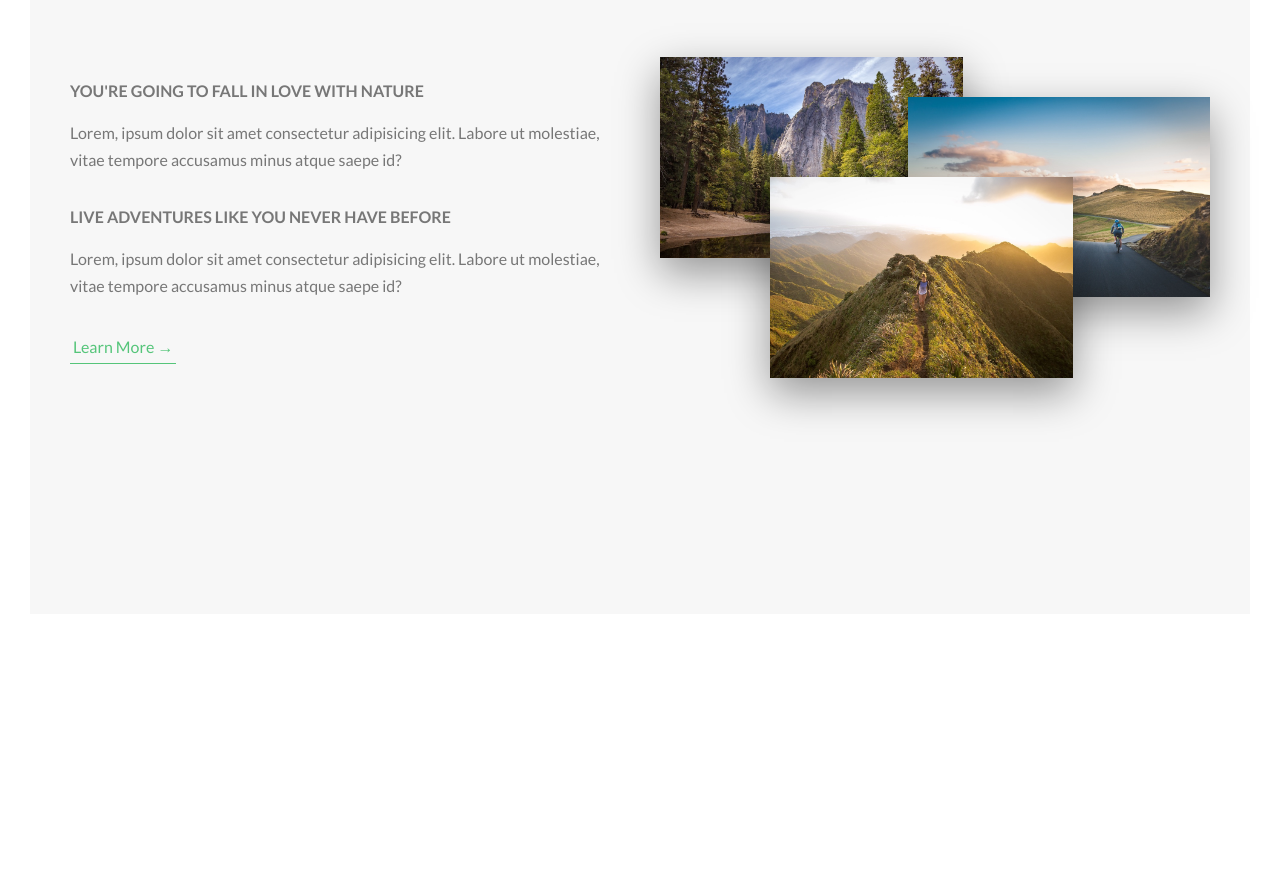
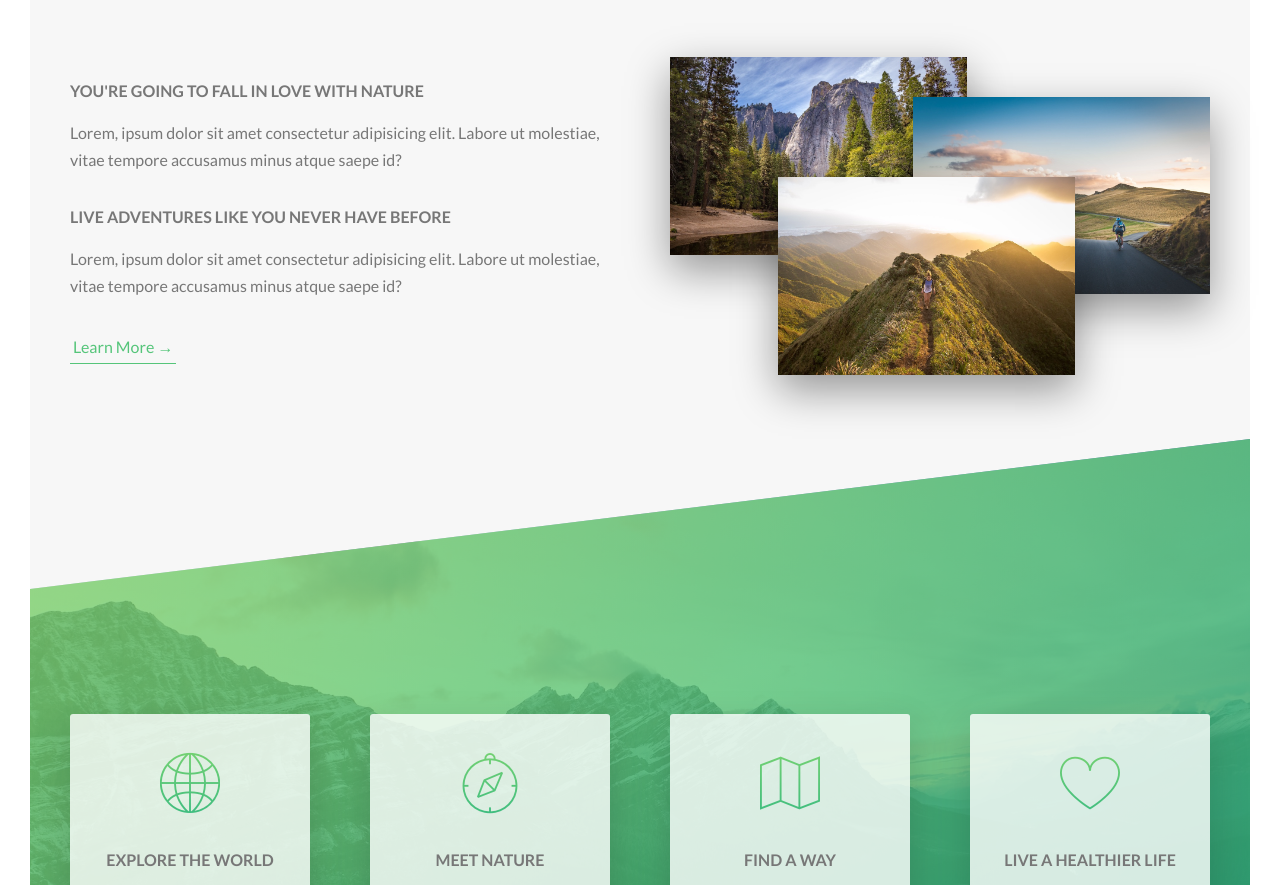
Before and after one commit to TomAlus/natorius, a website: page index.html in a window 1280 px wide. Shown: the part 943-1828 px from the top of the page. Before the commit the page ends 1587 px from the top, so only its background shows below. Drawn offline with Linux system fonts and the light colour scheme.

Commit message:
Build the features section

```diff
--- /dev/null
+++ b/css/icon-font.css
@@ -0,0 +1,445 @@
+@charset "UTF-8";
+
+@font-face {
+  font-family: "linea-basic-10";
+  src:url("fonts/linea-basic-10.eot");
+  src:url("fonts/linea-basic-10.eot?#iefix") format("embedded-opentype"),
+    url("fonts/linea-basic-10.woff") format("woff"),
+    url("fonts/linea-basic-10.ttf") format("truetype"),
+    url("fonts/linea-basic-10.svg#linea-basic-10") format("svg");
+  font-weight: normal;
+  font-style: normal;
+
+}
+
+[data-icon]:before {
+  font-family: "linea-basic-10" !important;
+  content: attr(data-icon);
+  font-style: normal !important;
+  font-weight: normal !important;
+  font-variant: normal !important;
+  text-transform: none !important;
+  speak: none;
+  line-height: 1;
+  -webkit-font-smoothing: antialiased;
+  -moz-osx-font-smoothing: grayscale;
+}
+
+[class^="icon-"]:before,
+[class*=" icon-"]:before {
+  font-family: "linea-basic-10" !important;
+  font-style: normal !important;
+  font-weight: normal !important;
+  font-variant: normal !important;
+  text-transform: none !important;
+  speak: none;
+  line-height: 1;
+  -webkit-font-smoothing: antialiased;
+  -moz-osx-font-smoothing: grayscale;
+}
+
+.icon-basic-accelerator:before {
+  content: "a";
+}
+.icon-basic-alarm:before {
+  content: "b";
+}
+.icon-basic-anchor:before {
+  content: "c";
+}
+.icon-basic-anticlockwise:before {
+  content: "d";
+}
+.icon-basic-archive:before {
+  content: "e";
+}
+.icon-basic-archive-full:before {
+  content: "f";
+}
+.icon-basic-ban:before {
+  content: "g";
+}
+.icon-basic-battery-charge:before {
+  content: "h";
+}
+.icon-basic-battery-empty:before {
+  content: "i";
+}
+.icon-basic-battery-full:before {
+  content: "j";
+}
+.icon-basic-battery-half:before {
+  content: "k";
+}
+.icon-basic-bolt:before {
+  content: "l";
+}
+.icon-basic-book:before {
+  content: "m";
+}
+.icon-basic-book-pen:before {
+  content: "n";
+}
+.icon-basic-book-pencil:before {
+  content: "o";
+}
+.icon-basic-bookmark:before {
+  content: "p";
+}
+.icon-basic-calculator:before {
+  content: "q";
+}
+.icon-basic-calendar:before {
+  content: "r";
+}
+.icon-basic-cards-diamonds:before {
+  content: "s";
+}
+.icon-basic-cards-hearts:before {
+  content: "t";
+}
+.icon-basic-case:before {
+  content: "u";
+}
+.icon-basic-chronometer:before {
+  content: "v";
+}
+.icon-basic-clessidre:before {
+  content: "w";
+}
+.icon-basic-clock:before {
+  content: "x";
+}
+.icon-basic-clockwise:before {
+  content: "y";
+}
+.icon-basic-cloud:before {
+  content: "z";
+}
+.icon-basic-clubs:before {
+  content: "A";
+}
+.icon-basic-compass:before {
+  content: "B";
+}
+.icon-basic-cup:before {
+  content: "C";
+}
+.icon-basic-diamonds:before {
+  content: "D";
+}
+.icon-basic-display:before {
+  content: "E";
+}
+.icon-basic-download:before {
+  content: "F";
+}
+.icon-basic-exclamation:before {
+  content: "G";
+}
+.icon-basic-eye:before {
+  content: "H";
+}
+.icon-basic-eye-closed:before {
+  content: "I";
+}
+.icon-basic-female:before {
+  content: "J";
+}
+.icon-basic-flag1:before {
+  content: "K";
+}
+.icon-basic-flag2:before {
+  content: "L";
+}
+.icon-basic-floppydisk:before {
+  content: "M";
+}
+.icon-basic-folder:before {
+  content: "N";
+}
+.icon-basic-folder-multiple:before {
+  content: "O";
+}
+.icon-basic-gear:before {
+  content: "P";
+}
+.icon-basic-geolocalize-01:before {
+  content: "Q";
+}
+.icon-basic-geolocalize-05:before {
+  content: "R";
+}
+.icon-basic-globe:before {
+  content: "S";
+}
+.icon-basic-gunsight:before {
+  content: "T";
+}
+.icon-basic-hammer:before {
+  content: "U";
+}
+.icon-basic-headset:before {
+  content: "V";
+}
+.icon-basic-heart:before {
+  content: "W";
+}
+.icon-basic-heart-broken:before {
+  content: "X";
+}
+.icon-basic-helm:before {
+  content: "Y";
+}
+.icon-basic-home:before {
+  content: "Z";
+}
+.icon-basic-info:before {
+  content: "0";
+}
+.icon-basic-ipod:before {
+  content: "1";
+}
+.icon-basic-joypad:before {
+  content: "2";
+}
+.icon-basic-key:before {
+  content: "3";
+}
+.icon-basic-keyboard:before {
+  content: "4";
+}
+.icon-basic-laptop:before {
+  content: "5";
+}
+.icon-basic-life-buoy:before {
+  content: "6";
+}
+.icon-basic-lightbulb:before {
+  content: "7";
+}
+.icon-basic-link:before {
+  content: "8";
+}
+.icon-basic-lock:before {
+  content: "9";
+}
+.icon-basic-lock-open:before {
+  content: "!";
+}
+.icon-basic-magic-mouse:before {
+  content: "\"";
+}
+.icon-basic-magnifier:before {
+  content: "#";
+}
+.icon-basic-magnifier-minus:before {
+  content: "$";
+}
+.icon-basic-magnifier-plus:before {
+  content: "%";
+}
+.icon-basic-mail:before {
+  content: "&";
+}
+.icon-basic-mail-multiple:before {
+  content: "'";
+}
+.icon-basic-mail-open:before {
+  content: "(";
+}
+.icon-basic-mail-open-text:before {
+  content: ")";
+}
+.icon-basic-male:before {
+  content: "*";
+}
+.icon-basic-map:before {
+  content: "+";
+}
+.icon-basic-message:before {
+  content: ",";
+}
+.icon-basic-message-multiple:before {
+  content: "-";
+}
+.icon-basic-message-txt:before {
+  content: ".";
+}
+.icon-basic-mixer2:before {
+  content: "/";
+}
+.icon-basic-mouse:before {
+  content: ":";
+}
+.icon-basic-notebook:before {
+  content: ";";
+}
+.icon-basic-notebook-pen:before {
+  content: "<";
+}
+.icon-basic-notebook-pencil:before {
+  content: "=";
+}
+.icon-basic-paperplane:before {
+  content: ">";
+}
+.icon-basic-pencil-ruler:before {
+  content: "?";
+}
+.icon-basic-pencil-ruler-pen:before {
+  content: "@";
+}
+.icon-basic-photo:before {
+  content: "[";
+}
+.icon-basic-picture:before {
+  content: "]";
+}
+.icon-basic-picture-multiple:before {
+  content: "^";
+}
+.icon-basic-pin1:before {
+  content: "_";
+}
+.icon-basic-pin2:before {
+  content: "`";
+}
+.icon-basic-postcard:before {
+  content: "{";
+}
+.icon-basic-postcard-multiple:before {
+  content: "|";
+}
+.icon-basic-printer:before {
+  content: "}";
+}
+.icon-basic-question:before {
+  content: "~";
+}
+.icon-basic-rss:before {
+  content: "\\";
+}
+.icon-basic-server:before {
+  content: "\e000";
+}
+.icon-basic-server2:before {
+  content: "\e001";
+}
+.icon-basic-server-cloud:before {
+  content: "\e002";
+}
+.icon-basic-server-download:before {
+  content: "\e003";
+}
+.icon-basic-server-upload:before {
+  content: "\e004";
+}
+.icon-basic-settings:before {
+  content: "\e005";
+}
+.icon-basic-share:before {
+  content: "\e006";
+}
+.icon-basic-sheet:before {
+  content: "\e007";
+}
+.icon-basic-sheet-multiple:before {
+  content: "\e008";
+}
+.icon-basic-sheet-pen:before {
+  content: "\e009";
+}
+.icon-basic-sheet-pencil:before {
+  content: "\e00a";
+}
+.icon-basic-sheet-txt:before {
+  content: "\e00b";
+}
+.icon-basic-signs:before {
+  content: "\e00c";
+}
+.icon-basic-smartphone:before {
+  content: "\e00d";
+}
+.icon-basic-spades:before {
+  content: "\e00e";
+}
+.icon-basic-spread:before {
+  content: "\e00f";
+}
+.icon-basic-spread-bookmark:before {
+  content: "\e010";
+}
+.icon-basic-spread-text:before {
+  content: "\e011";
+}
+.icon-basic-spread-text-bookmark:before {
+  content: "\e012";
+}
+.icon-basic-star:before {
+  content: "\e013";
+}
+.icon-basic-tablet:before {
+  content: "\e014";
+}
+.icon-basic-target:before {
+  content: "\e015";
+}
+.icon-basic-todo:before {
+  content: "\e016";
+}
+.icon-basic-todo-pen:before {
+  content: "\e017";
+}
+.icon-basic-todo-pencil:before {
+  content: "\e018";
+}
+.icon-basic-todo-txt:before {
+  content: "\e019";
+}
+.icon-basic-todolist-pen:before {
+  content: "\e01a";
+}
+.icon-basic-todolist-pencil:before {
+  content: "\e01b";
+}
+.icon-basic-trashcan:before {
+  content: "\e01c";
+}
+.icon-basic-trashcan-full:before {
+  content: "\e01d";
+}
+.icon-basic-trashcan-refresh:before {
+  content: "\e01e";
+}
+.icon-basic-trashcan-remove:before {
+  content: "\e01f";
+}
+.icon-basic-upload:before {
+  content: "\e020";
+}
+.icon-basic-usb:before {
+  content: "\e021";
+}
+.icon-basic-video:before {
+  content: "\e022";
+}
+.icon-basic-watch:before {
+  content: "\e023";
+}
+.icon-basic-webpage:before {
+  content: "\e024";
+}
+.icon-basic-webpage-img-txt:before {
+  content: "\e025";
+}
+.icon-basic-webpage-multiple:before {
+  content: "\e026";
+}
+.icon-basic-webpage-txt:before {
+  content: "\e027";
+}
+.icon-basic-world:before {
+  content: "\e028";
+}
--- a/index.html
+++ b/index.html
@@ -7,7 +7,7 @@
       href="https://fonts.googleapis.com/css?family=Lato:100,300,400,700,900"
       rel="stylesheet"
     />
-    <!-- <link rel="stylesheet" href="css/icon-font.css" /> -->
+    <link rel="stylesheet" href="css/icon-font.css" />
     <link rel="stylesheet" href="css/main.css" />
     <link rel="shortcut icon" type="image/png" href="img/favicon.png" />
 
@@ -76,6 +76,53 @@
           </div>
         </div>
       </section>
+
+      <section class="section-features">
+        <div class="row">
+          <div class="col-1-of-4">
+            <div class="feature-box">
+              <i class="feature-box__icon icon-basic-world"></i>
+              <h3 class="heading-tertiary u-margin-bottom-small">
+                Explore the World
+              </h3>
+              <p class="feature-box__text">
+                Lorem ipsum dolor sit amet consectetur adipisicing elit.
+              </p>
+            </div>
+          </div>
+          <div class="col-1-of-4">
+            <div class="feature-box">
+              <i class="feature-box__icon icon-basic-compass"></i>
+              <h3 class="heading-tertiary u-margin-bottom-small">
+                Meet Nature
+              </h3>
+              <p class="feature-box__text">
+                Lorem ipsum dolor sit amet consectetur adipisicing elit.
+              </p>
+            </div>
+          </div>
+          <div class="col-1-of-4">
+            <div class="feature-box">
+              <i class="feature-box__icon icon-basic-map"></i>
+              <h3 class="heading-tertiary u-margin-bottom-small">Find a Way</h3>
+              <p class="feature-box__text">
+                Lorem ipsum dolor sit amet consectetur adipisicing elit.
+              </p>
+            </div>
+          </div>
+          <div class="col-1-of-4">
+            <div class="feature-box">
+              <i class="feature-box__icon icon-basic-heart"></i>
+              <h3 class="heading-tertiary u-margin-bottom-small">
+                Live a Healthier Life
+              </h3>
+              <p class="feature-box__text">
+                Lorem ipsum dolor sit amet consectetur adipisicing elit.
+              </p>
+            </div>
+          </div>
+        </div>
+      </section>
     </main>
   </body>
 </html>
--- a/scss/abstracts/_variables.scss
+++ b/scss/abstracts/_variables.scss
@@ -14,4 +14,4 @@ $default-font-size: 1.6rem;
 // GRID
 $grid-width: 114rem;
 $gutter-vertical: 4rem;
-$gutter-horizontal: 4rem;
+$gutter-horizontal: 6rem;
--- /dev/null
+++ b/scss/components/_feature-box.scss
@@ -0,0 +1,27 @@
+.feature-box {
+  background-color: rgba($color-white, 0.8);
+  font-size: 1.5rem;
+  padding: 2.5rem;
+  text-align: center;
+  border-radius: 3px;
+  box-shadow: 0 1.5rem 4rem rgba($color-black, 0.15);
+  transition: transform 0.3s;
+  cursor: pointer;
+
+  &:hover {
+    transform: translateY(-1.5rem) scale(1.03);
+  }
+
+  &__icon {
+    font-size: 6rem;
+    margin-bottom: 0.5rem;
+    display: inline-block;
+    background: linear-gradient($color-primary-light, $color-primary-dark);
+    -webkit-background-clip: text;
+    background-clip: text;
+    color: transparent;
+  }
+
+  &__text {
+  }
+}
--- a/scss/main.scss
+++ b/scss/main.scss
@@ -8,6 +8,7 @@
 
 @import "./components/button";
 @import "./components/composition";
+@import "./components/feature-box";
 
 @import "./layout/grid";
 @import "./layout/header";
--- a/scss/pages/_home.scss
+++ b/scss/pages/_home.scss
@@ -3,3 +3,21 @@
   padding: 25rem 0;
   margin-top: -20vh;
 }
+
+.section-features {
+  margin-top: -10rem;
+  padding: 20rem 0;
+  background-image: linear-gradient(
+      to right bottom,
+      rgba($color-primary-light, 0.8),
+      rgba($color-primary-dark, 0.8)
+    ),
+    url("../img/nat-4.jpg");
+  background-size: cover;
+  background-position: top center;
+  transform: skewY(-7deg);
+
+  & > * {
+    transform: skewY(7deg);
+  }
+}
```
Also changed, not shown: css/fonts/linea-basic-10.ttf (added), css/fonts/linea-basic-10.woff (added), css/main.css, 3 other files.
